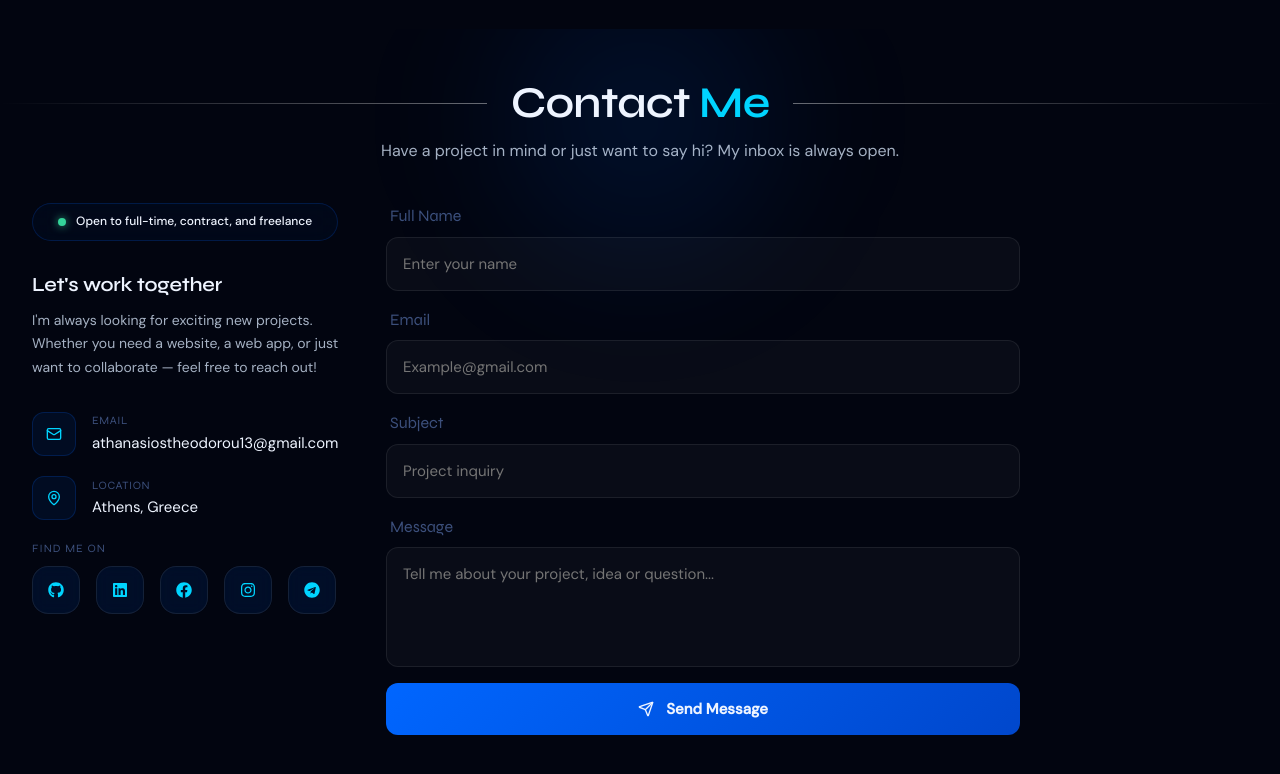
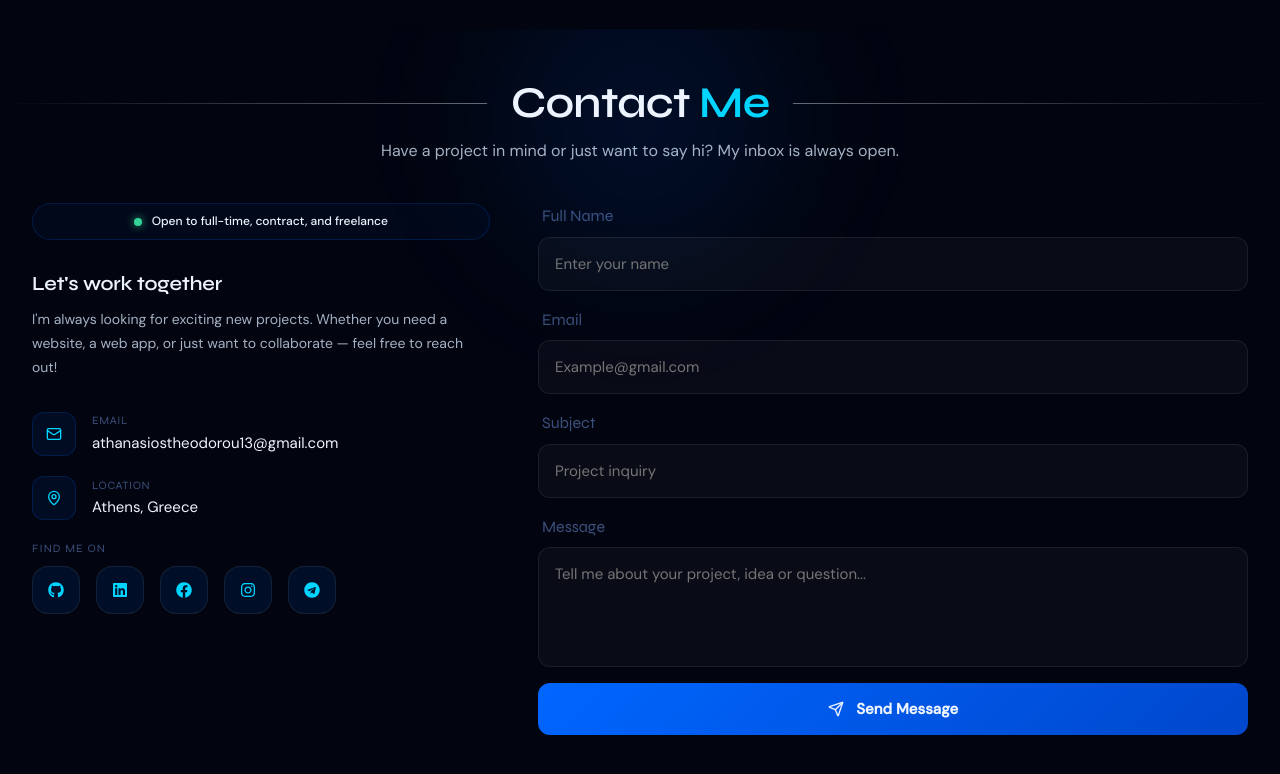
Before and after one commit to athanasios-theodorou/TheoDev-Portfolio, a React (Vite) app: page / in a window 1280 px wide. Shown: the part 3233-4007 px from the top of the page. Built offline with nearby package versions, Linux system fonts and the light colour scheme.

Commit message:
feat(contact): improve desktop layout and animation rendering

```diff
--- a/src/components/sections/Contact/subcomponents/ContactDetails.module.css
+++ b/src/components/sections/Contact/subcomponents/ContactDetails.module.css
@@ -2,6 +2,8 @@
   display: flex;
   flex-direction: column;
   gap: 2rem;
+  will-change: transform, opacity;
+  transform-style: preserve-3d;
 }
 
 /* Available Card */
@@ -98,3 +100,8 @@ a.contact-info-value:hover {
   margin-bottom: 0.5rem;
   display: block;
 }
+@media (min-width: 1024px) {
+  .contact-left-col {
+    grid-column: span 2 / span 2;
+  }
+}
```
